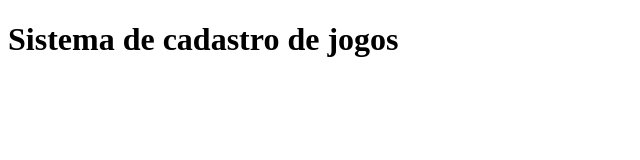
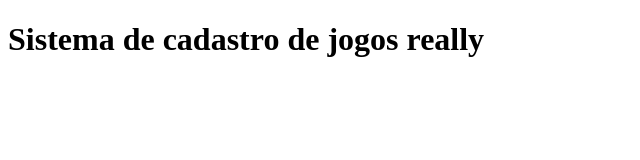
Before and after one commit to MichelFilippi/Repositorio-test, a plain HTML site: page index.html in a window 1280 px wide. Shown: the whole page, without its empty margins (0-640 px from the left). Drawn offline with Linux system fonts and the light colour scheme.

Commit message:
mudança

```diff
--- a/index.html
+++ b/index.html
@@ -7,7 +7,7 @@
     <title>Meus jogos</title>
 </head>
 <body>
-    <h1> Sistema de cadastro de jogos</h1>
+    <h1> Sistema de cadastro de jogos really</h1>
     <script scr="app.js"></script>
 </body>
 </html>
```
